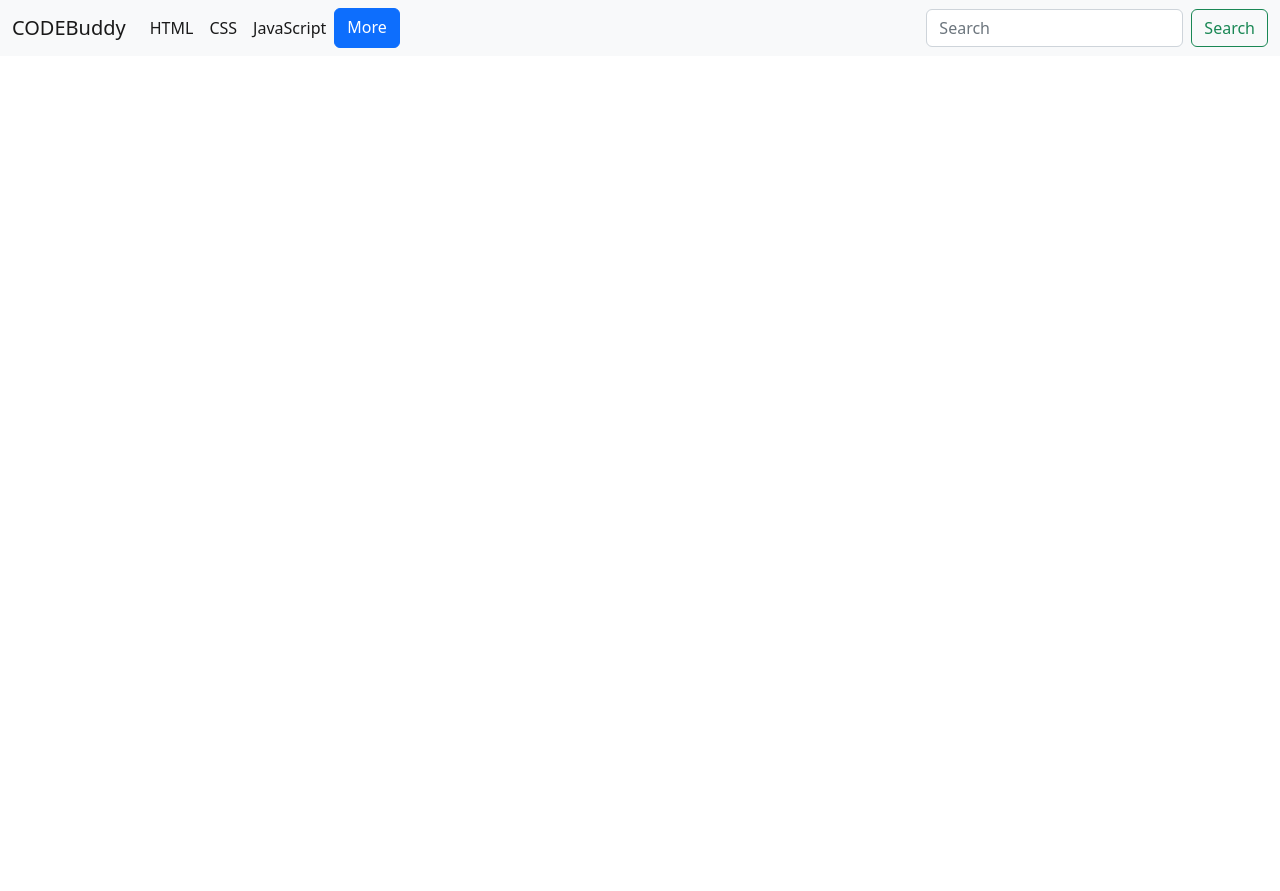
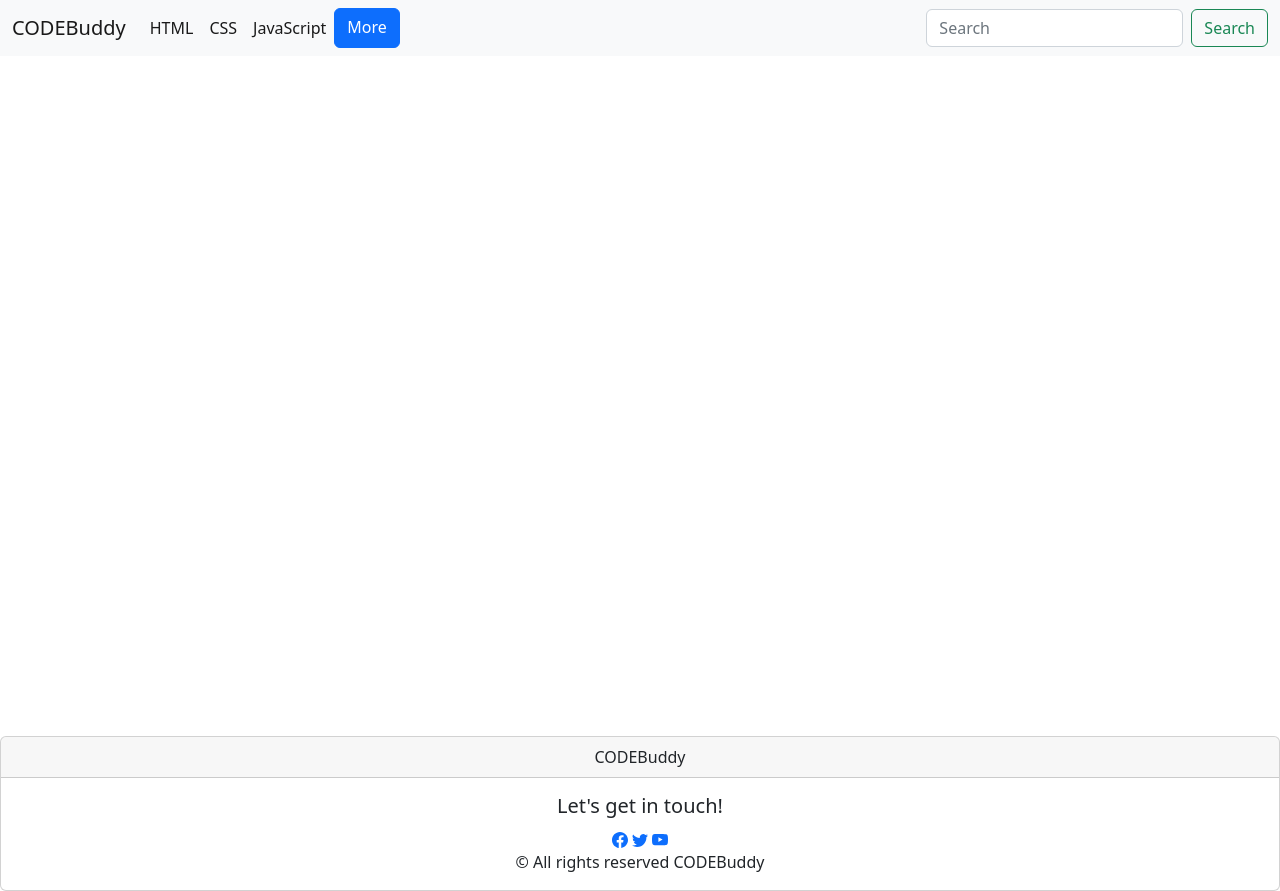
Before and after one commit to Kyle0381/miniproject1.github.io, a plain HTML site: page index.html in a window 1280 px wide. Before the commit the page ends 800 px from the top, so only its background shows below. Drawn offline with nearby package versions, Linux system fonts and the light colour scheme.

Commit message:
added footer

```diff
--- a/index.css
+++ b/index.css
@@ -8,3 +8,6 @@
     border-color: black;
     background-color: black;
 }
+.content{
+    height: 85vh;
+}
--- a/index.html
+++ b/index.html
@@ -8,6 +8,7 @@
     <!-- CSS only -->
 <link href="https://cdn.jsdelivr.net/npm/bootstrap@5.2.0-beta1/dist/css/bootstrap.min.css" rel="stylesheet" integrity="sha384-0evHe/X+R7YkIZDRvuzKMRqM+OrBnVFBL6DOitfPri4tjfHxaWutUpFmBp4vmVor" crossorigin="anonymous">
 <link rel="stylesheet" href="index.css">
+<script src="https://kit.fontawesome.com/ab355da9d7.js" crossorigin="anonymous"></script>
 </head>
 <body>
     <nav class="navbar navbar-expand-lg bg-light">
@@ -61,8 +62,33 @@
           </div>
         </div>
       </div>
+      <div class="content"></div>
 
 
+      <footer>
+        <div class="card text-center">
+          <div class="card-header">
+            CODEBuddy
+          </div>
+          <div class="card-body">
+            <h5 class="card-title">Let's get in touch!</h5>
+            <a href=""><svg xmlns="http://www.w3.org/2000/svg" width="16" height="16" fill="currentColor" class="bi bi-facebook" viewBox="0 0 16 16">
+              <path d="M16 8.049c0-4.446-3.582-8.05-8-8.05C3.58 0-.002 3.603-.002 8.05c0 4.017 2.926 7.347 6.75 7.951v-5.625h-2.03V8.05H6.75V6.275c0-2.017 1.195-3.131 3.022-3.131.876 0 1.791.157 1.791.157v1.98h-1.009c-.993 0-1.303.621-1.303 1.258v1.51h2.218l-.354 2.326H9.25V16c3.824-.604 6.75-3.934 6.75-7.951z"/>
+            </svg></a>
+            <a href=""><svg xmlns="http://www.w3.org/2000/svg" width="16" height="16" fill="currentColor" class="bi bi-twitter" viewBox="0 0 16 16">
+              <path d="M5.026 15c6.038 0 9.341-5.003 9.341-9.334 0-.14 0-.282-.006-.422A6.685 6.685 0 0 0 16 3.542a6.658 6.658 0 0 1-1.889.518 3.301 3.301 0 0 0 1.447-1.817 6.533 6.533 0 0 1-2.087.793A3.286 3.286 0 0 0 7.875 6.03a9.325 9.325 0 0 1-6.767-3.429 3.289 3.289 0 0 0 1.018 4.382A3.323 3.323 0 0 1 .64 6.575v.045a3.288 3.288 0 0 0 2.632 3.218 3.203 3.203 0 0 1-.865.115 3.23 3.23 0 0 1-.614-.057 3.283 3.283 0 0 0 3.067 2.277A6.588 6.588 0 0 1 .78 13.58a6.32 6.32 0 0 1-.78-.045A9.344 9.344 0 0 0 5.026 15z"/>
+            </svg></a>
+            <a href=""><svg xmlns="http://www.w3.org/2000/svg" width="16" height="16" fill="currentColor" class="bi bi-youtube" viewBox="0 0 16 16">
+              <path d="M8.051 1.999h.089c.822.003 4.987.033 6.11.335a2.01 2.01 0 0 1 1.415 1.42c.101.38.172.883.22 1.402l.01.104.022.26.008.104c.065.914.073 1.77.074 1.957v.075c-.001.194-.01 1.108-.082 2.06l-.008.105-.009.104c-.05.572-.124 1.14-.235 1.558a2.007 2.007 0 0 1-1.415 1.42c-1.16.312-5.569.334-6.18.335h-.142c-.309 0-1.587-.006-2.927-.052l-.17-.006-.087-.004-.171-.007-.171-.007c-1.11-.049-2.167-.128-2.654-.26a2.007 2.007 0 0 1-1.415-1.419c-.111-.417-.185-.986-.235-1.558L.09 9.82l-.008-.104A31.4 31.4 0 0 1 0 7.68v-.123c.002-.215.01-.958.064-1.778l.007-.103.003-.052.008-.104.022-.26.01-.104c.048-.519.119-1.023.22-1.402a2.007 2.007 0 0 1 1.415-1.42c.487-.13 1.544-.21 2.654-.26l.17-.007.172-.006.086-.003.171-.007A99.788 99.788 0 0 1 7.858 2h.193zM6.4 5.209v4.818l4.157-2.408L6.4 5.209z"/>
+            </svg></a>
+            <p class="card-text">© All rights reserved CODEBuddy</p>
+            <!-- <a href="#" class="btn btn-primary">Go somewhere</a> -->
+          </div>
+          <!-- <div class="card-footer text-muted">
+            2 days ago
+          </div> -->
+        </div>
+      </footer>
 </body>
 <!-- JavaScript Bundle with Popper -->
 <script src="https://cdn.jsdelivr.net/npm/bootstrap@5.2.0-beta1/dist/js/bootstrap.bundle.min.js" integrity="sha384-pprn3073KE6tl6bjs2QrFaJGz5/SUsLqktiwsUTF55Jfv3qYSDhgCecCxMW52nD2" crossorigin="anonymous"></script>
```
